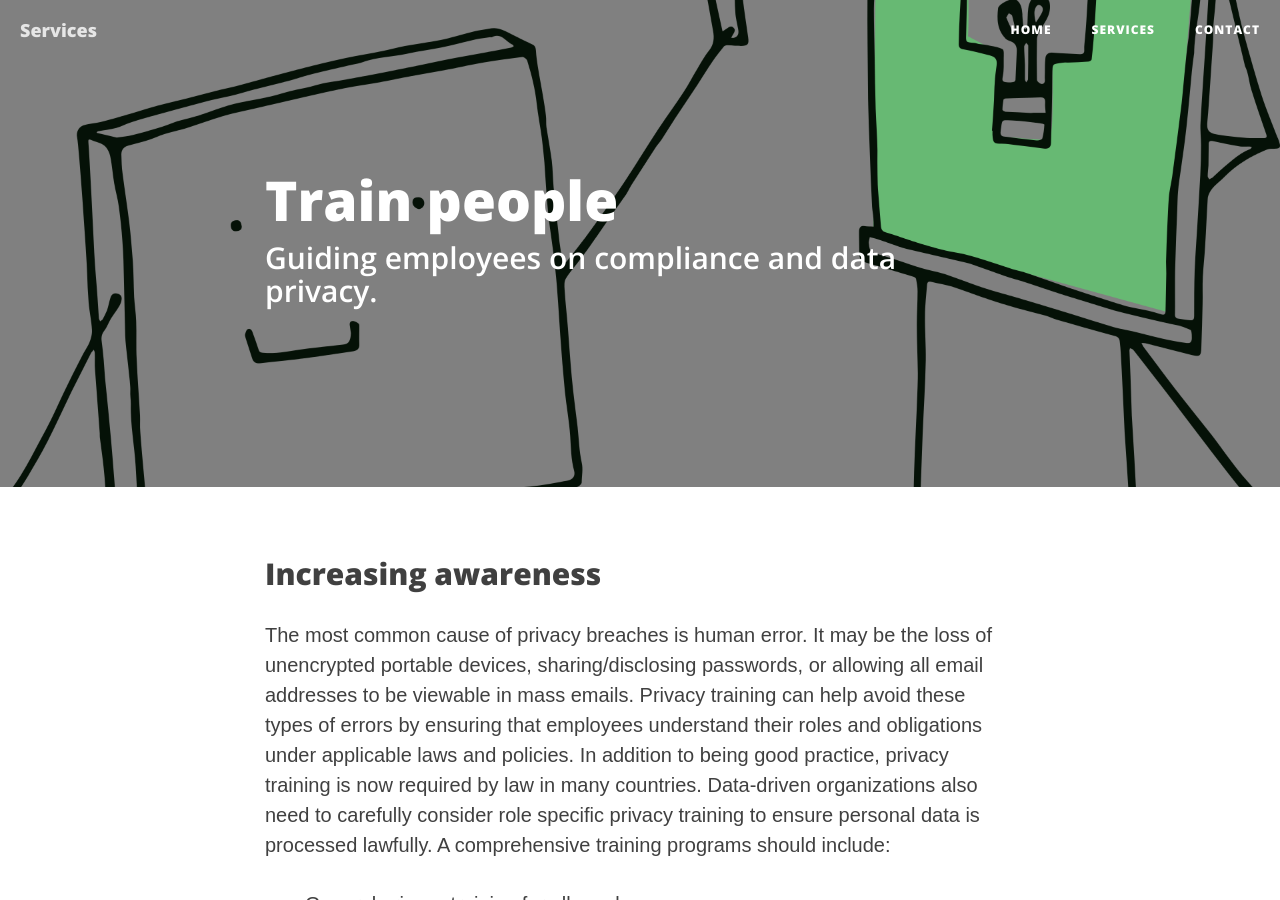
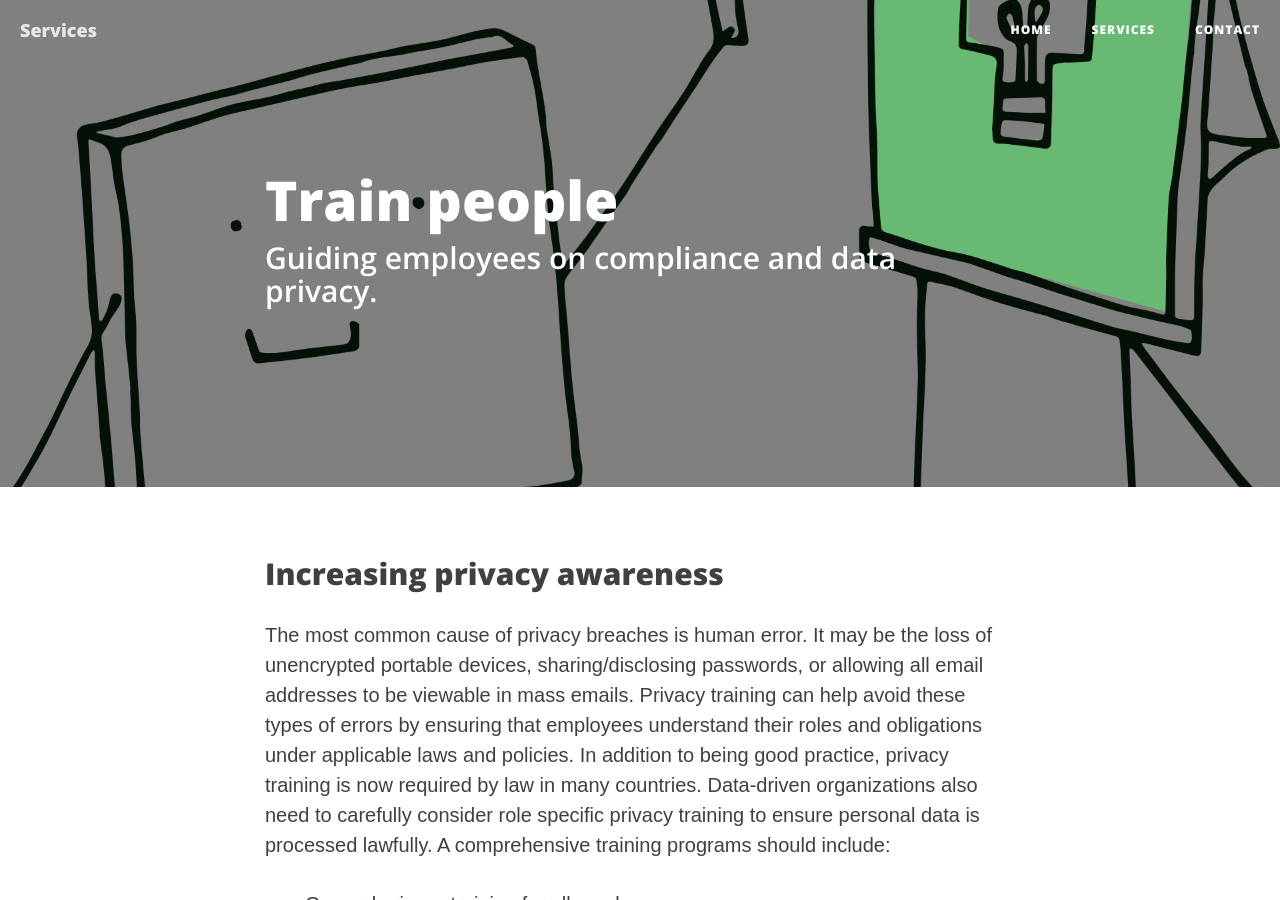
Before and after one commit to riod4/services, a Jekyll site: the page built from _services/train-people-services.md, in a window 1280 px wide and 900 px high. Built offline with Jekyll 4.4.1, drawn with Linux system fonts in a browser that asks for light colours; nearby versions of some CDN libraries; some of the changed text lies outside the part shown.

Commit message:
remove footers, edit 1st H2

```diff
--- a/_services/train-people-services.md
+++ b/_services/train-people-services.md
@@ -9,11 +9,11 @@ author:     "dario"
 header-img: "img/train-people.png"
 header-title:
 header-author:
-header-credit-link: https://pixabay.com/en/social-media-digitization-faces-2528410/
-header-license: CC0 Creative Commons
+header-credit-link:
+header-license:
 ---
 
-## Increasing awareness
+## Increasing privacy awareness
 The most common cause of privacy breaches is human error. It may be the loss of unencrypted portable devices, sharing/disclosing passwords, or allowing all email addresses to be viewable in mass emails. Privacy training can help avoid these types of errors by ensuring that employees understand their roles and obligations under applicable laws and policies. In addition to being good practice, privacy training is now required by law in many countries. Data-driven organizations also need to carefully consider role specific privacy training to ensure personal data is processed lawfully. A comprehensive  training programs should include:
 
 - General privacy training for all employees;
```
